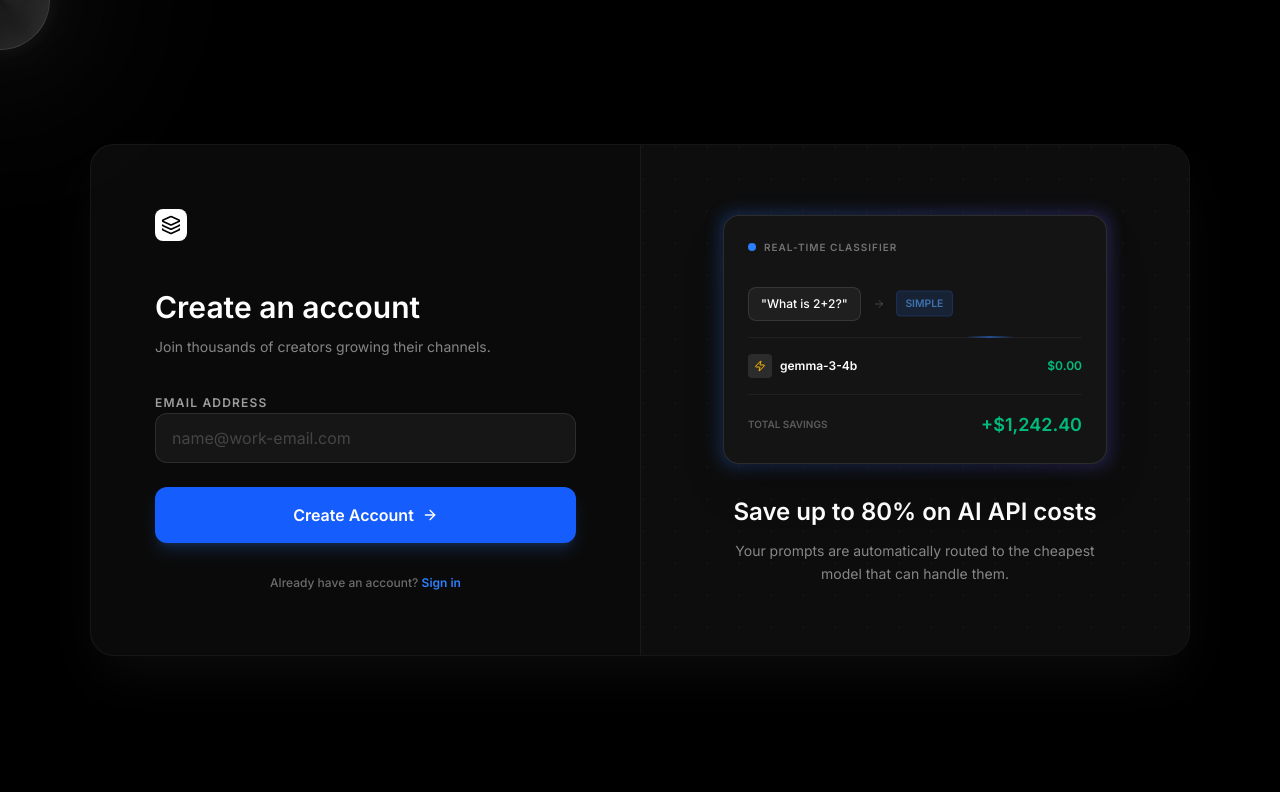
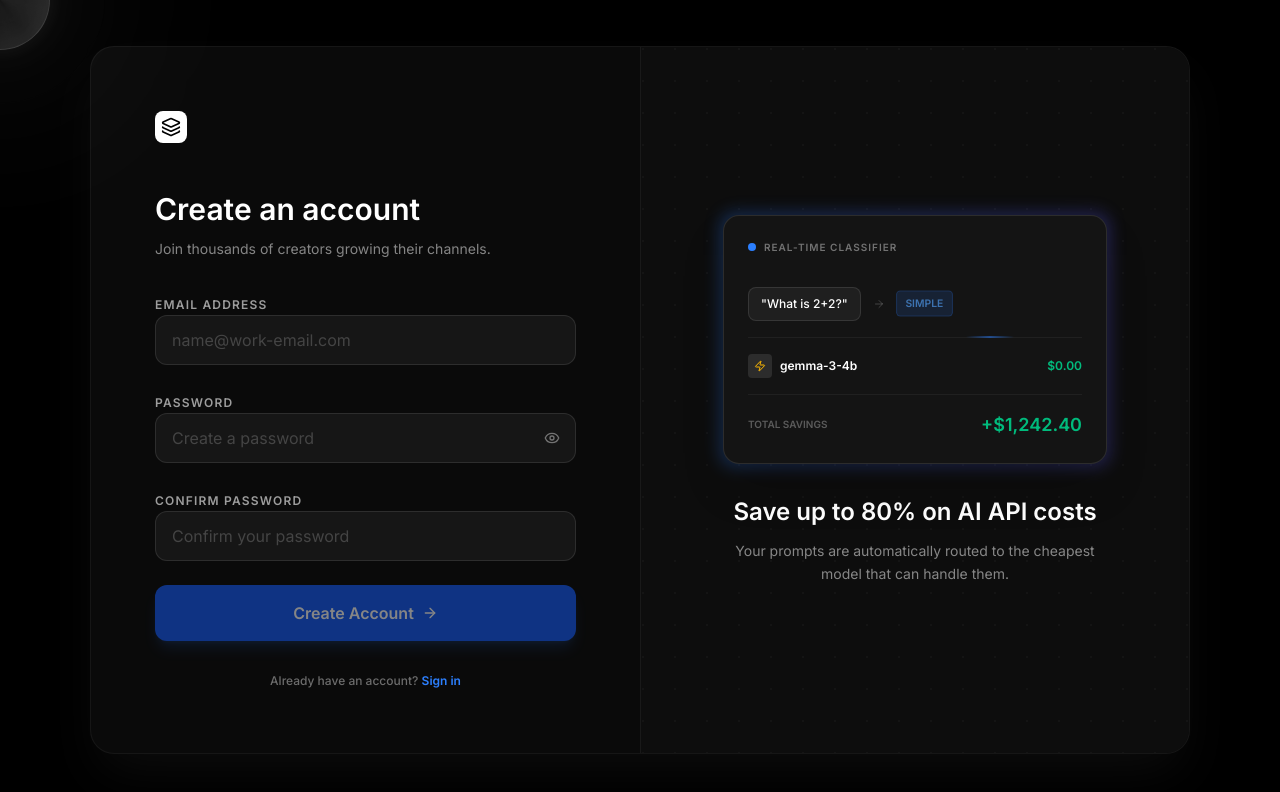
Before and after one commit to krishnawararkar15-droid/routerllm, a React (Vite) app: page /signup in a window 1280 px wide. Shown: the top 792 px of the page. Built offline with nearby package versions, Linux system fonts and the light colour scheme.

Commit message:
Add email and password login system

```diff
--- a/src/components/Auth.tsx
+++ b/src/components/Auth.tsx
@@ -44,15 +44,40 @@ const AuthLayout = ({ children, rightContent }: { children: React.ReactNode, rig
 
 export const Login = () => {
   const [showPassword, setShowPassword] = useState(false);
-  const [subscriptionKey, setSubscriptionKey] = useState('');
+  const [email, setEmail] = useState('');
+  const [password, setPassword] = useState('');
+  const [error, setError] = useState<string | null>(null);
+  const [loading, setLoading] = useState(false);
   const navigate = useNavigate();
 
-  const handleSubmit = (e: React.FormEvent) => {
+  const handleSubmit = async (e: React.FormEvent) => {
     e.preventDefault();
-    if (subscriptionKey.trim()) {
-      localStorage.setItem('routellm_key', subscriptionKey.trim());
-      localStorage.setItem('routellm_email', 'User');
+    if (!email.trim() || !password.trim()) return;
+
+    setLoading(true);
+    setError(null);
+
+    try {
+      const res = await fetch('https://routerllm.onrender.com/login', {
+        method: 'POST',
+        headers: { 'Content-Type': 'application/json' },
+        body: JSON.stringify({ email, password })
+      });
+
+      const data = await res.json();
+
+      if (data.error) {
+        setError('Invalid email or password');
+        return;
+      }
+
+      localStorage.setItem('routellm_key', data.subscription_key);
+      localStorage.setItem('routellm_email', email);
       navigate('/dashboard');
+    } catch (err) {
+      setError('Invalid email or password');
+    } finally {
+      setLoading(false);
     }
   };
 
@@ -104,25 +129,49 @@ export const Login = () => {
     >
       <div className="flex-1">
         <h1 className="text-3xl font-bold text-white mb-3">Welcome back</h1>
-        <p className="text-white/50 text-sm mb-8">Enter your subscription key to access your account.</p>
+        <p className="text-white/50 text-sm mb-8">Enter your credentials to access your account.</p>
 
         <form className="space-y-6" onSubmit={handleSubmit}>
           <div className="space-y-2">
-            <label className="text-xs font-bold text-white/60 uppercase tracking-widest">Subscription Key</label>
+            <label className="text-xs font-bold text-white/60 uppercase tracking-widest">Email address</label>
             <input
-              type="text"
-              placeholder="sk-rl-..."
-              value={subscriptionKey}
-              onChange={(e) => setSubscriptionKey(e.target.value)}
+              type="email"
+              placeholder="name@work-email.com"
+              value={email}
+              onChange={(e) => setEmail(e.target.value)}
               className="w-full bg-white/5 border border-white/10 rounded-xl px-4 py-3 text-white placeholder:text-white/20 focus:outline-none focus:ring-2 focus:ring-blue-500/50 transition-all"
             />
           </div>
 
+          <div className="space-y-2">
+            <label className="text-xs font-bold text-white/60 uppercase tracking-widest">Password</label>
+            <div className="relative">
+              <input
+                type={showPassword ? "text" : "password"}
+                placeholder="Enter your password"
+                value={password}
+                onChange={(e) => setPassword(e.target.value)}
+                className="w-full bg-white/5 border border-white/10 rounded-xl px-4 py-3 text-white placeholder:text-white/20 focus:outline-none focus:ring-2 focus:ring-blue-500/50 transition-all"
+              />
+              <button
+                type="button"
+                onClick={() => setShowPassword(!showPassword)}
+                className="absolute right-4 top-1/2 -translate-y-1/2 text-white/40 hover:text-white transition-colors"
+              >
+                {showPassword ? <EyeOff className="w-4 h-4" /> : <Eye className="w-4 h-4" />}
+              </button>
+            </div>
+          </div>
+
+          {error && (
+            <div className="text-red-500 text-sm">{error}</div>
+          )}
+
           <button
-            disabled={!subscriptionKey.trim()}
+            disabled={loading || !email.trim() || !password.trim()}
             className="w-full bg-blue-600 hover:bg-blue-500 text-white font-bold py-4 rounded-xl flex items-center justify-center gap-2 transition-all shadow-lg shadow-blue-500/20 group disabled:opacity-50 disabled:cursor-not-allowed"
           >
-            Sign In
+            {loading ? 'Signing in...' : 'Sign In'}
             <ArrowRight className="w-4 h-4 group-hover:translate-x-1 transition-transform" />
           </button>
         </form>
@@ -140,6 +189,8 @@ export const Login = () => {
 export const Signup = () => {
   const [showPassword, setShowPassword] = useState(false);
   const [email, setEmail] = useState('');
+  const [password, setPassword] = useState('');
+  const [confirmPassword, setConfirmPassword] = useState('');
   const [subscriptionKey, setSubscriptionKey] = useState<string | null>(null);
   const [loading, setLoading] = useState(false);
   const [error, setError] = useState<string | null>(null);
@@ -147,7 +198,12 @@ export const Signup = () => {
 
   const handleSubmit = async (e: React.FormEvent) => {
     e.preventDefault();
-    if (!email.trim()) return;
+    if (!email.trim() || !password.trim() || !confirmPassword.trim()) return;
+
+    if (password !== confirmPassword) {
+      setError('Passwords do not match');
+      return;
+    }
 
     setLoading(true);
     setError(null);
@@ -156,7 +212,7 @@ export const Signup = () => {
       const res = await fetch('https://routerllm.onrender.com/signup', {
         method: 'POST',
         headers: { 'Content-Type': 'application/json' },
-        body: JSON.stringify({ email })
+        body: JSON.stringify({ email, password })
       });
 
       const data = await res.json();
@@ -387,13 +443,44 @@ export const Signup = () => {
             />
           </div>
 
+          <div className="space-y-2">
+            <label className="text-xs font-bold text-white/60 uppercase tracking-widest">Password</label>
+            <div className="relative">
+              <input
+                type={showPassword ? "text" : "password"}
+                placeholder="Create a password"
+                value={password}
+                onChange={(e) => setPassword(e.target.value)}
+                className="w-full bg-white/5 border border-white/10 rounded-xl px-4 py-3 text-white placeholder:text-white/20 focus:outline-none focus:ring-2 focus:ring-blue-500/50 transition-all"
+              />
+              <button
+                type="button"
+                onClick={() => setShowPassword(!showPassword)}
+                className="absolute right-4 top-1/2 -translate-y-1/2 text-white/40 hover:text-white transition-colors"
+              >
+                {showPassword ? <EyeOff className="w-4 h-4" /> : <Eye className="w-4 h-4" />}
+              </button>
+            </div>
+          </div>
+
+          <div className="space-y-2">
+            <label className="text-xs font-bold text-white/60 uppercase tracking-widest">Confirm Password</label>
+            <input
+              type="password"
+              placeholder="Confirm your password"
+              value={confirmPassword}
+              onChange={(e) => setConfirmPassword(e.target.value)}
+              className="w-full bg-white/5 border border-white/10 rounded-xl px-4 py-3 text-white placeholder:text-white/20 focus:outline-none focus:ring-2 focus:ring-blue-500/50 transition-all"
+            />
+          </div>
+
           {error && (
             <div className="text-red-500 text-sm">{error}</div>
           )}
 
           <button
-            disabled={loading}
-            className="w-full bg-blue-600 hover:bg-blue-500 text-white font-bold py-4 rounded-xl flex items-center justify-center gap-2 transition-all shadow-lg shadow-blue-500/20 group disabled:opacity-50"
+            disabled={loading || !email.trim() || !password.trim() || !confirmPassword.trim()}
+            className="w-full bg-blue-600 hover:bg-blue-500 text-white font-bold py-4 rounded-xl flex items-center justify-center gap-2 transition-all shadow-lg shadow-blue-500/20 group disabled:opacity-50 disabled:cursor-not-allowed"
           >
             {loading ? 'Creating...' : 'Create Account'}
             <ArrowRight className="w-4 h-4 group-hover:translate-x-1 transition-transform" />
```
Also changed, not shown: requirements.txt, 1 other file (tests, documents, lock files or other folders).
